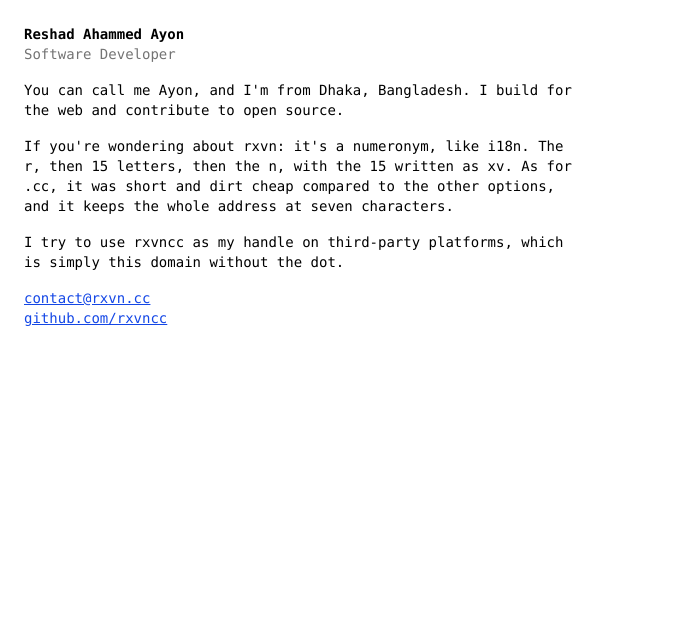
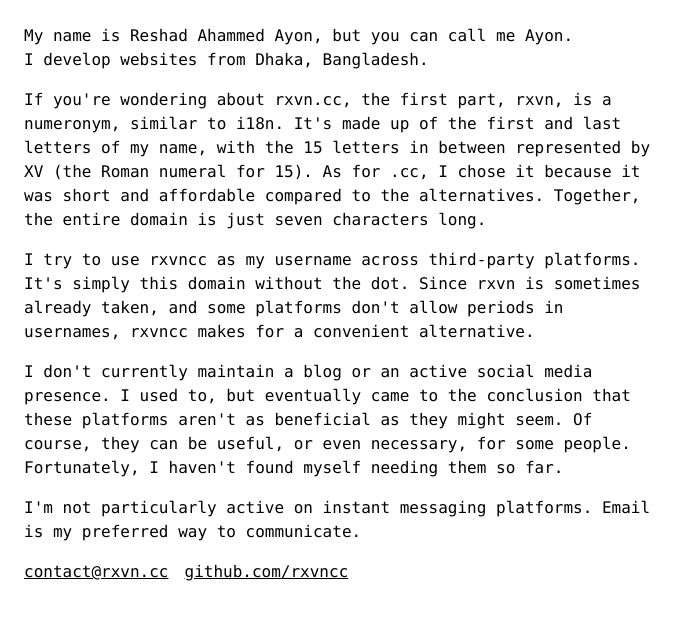
Before and after one commit to rxvncc/portfolio, an Astro site: page / in a window 1280 px wide. Shown: the whole page, without its empty margins (0-689 px from the left). Built offline with nearby package versions, Linux system fonts and the light colour scheme; Astro itself is replaced by a stand-in of ours.

Commit message:
Update homepage content and metadata

```diff
--- a/src/pages/index.astro
+++ b/src/pages/index.astro
@@ -2,7 +2,7 @@
 import "../styles/global.css";
 
 const description =
-  "Software developer from Dhaka, Bangladesh, building for the web and open source. Find my GitHub and email address here, plus the story behind the rxvn name.";
+  "Web developer from Dhaka, Bangladesh, building for the web and open source. Find my GitHub and email address here, and the story behind the domain name.";
 
 const schema = {
   "@context": "https://schema.org",
@@ -23,8 +23,8 @@ const schema = {
         name: "Reshad Ahammed Ayon",
         alternateName: ["rxvn", "rxvncc"],
         url: "https://rxvn.cc/",
-        description: "Software developer from Dhaka, Bangladesh.",
-        jobTitle: "Software Developer",
+        description: "Web developer from Dhaka, Bangladesh.",
+        jobTitle: "Web Developer",
         address: {
           "@type": "PostalAddress",
           addressLocality: "Dhaka",
@@ -48,7 +48,7 @@ const schema = {
   <head>
     <meta charset="utf-8" />
     <meta name="viewport" content="width=device-width, initial-scale=1.0" />
-    <title>Reshad Ahammed Ayon (rxvn)</title>
+    <title>rxvn.cc</title>
     <meta name="description" content={description} />
     <link rel="canonical" href="https://rxvn.cc/" />
     <meta name="color-scheme" content="light dark" />
@@ -64,7 +64,7 @@ const schema = {
     <meta property="og:image:height" content="630" />
     <meta
       property="og:image:alt"
-      content="Reshad Ahammed Ayon, Software Developer, rxvn.cc"
+      content="Reshad Ahammed Ayon, Web Developer, rxvn.cc"
     />
     <meta property="profile:first_name" content="Reshad" />
     <meta property="profile:last_name" content="Ahammed Ayon" />
@@ -85,39 +85,43 @@ const schema = {
       set:html={JSON.stringify(schema)}
     />
   </head>
-  <body class="m-0 min-h-dvh p-6 font-mono text-sm bg-white text-black dark:bg-black dark:text-white">
+  <body class="p-6 font-mono bg-white text-black dark:bg-black dark:text-white">
     <header>
-      <h1 class="font-bold">Reshad Ahammed Ayon</h1>
-      <p class="text-neutral-500 dark:text-neutral-400">Software Developer</p>
+      <p>My name is Reshad Ahammed Ayon, but you can call me Ayon.</p>
+      <p>I develop websites from Dhaka, Bangladesh.</p>
     </header>
     <main class="max-w-prose mt-4 space-y-4">
       <p>
-        You can call me Ayon, and I'm from Dhaka, Bangladesh. I build for the
-        web and contribute to open source.
+        If you're wondering about rxvn.cc, the first part, rxvn, is a numeronym,
+        similar to i18n. It's made up of the first and last letters of my name,
+        with the 15 letters in between represented by XV (the Roman numeral for
+        15). As for .cc, I chose it because it was short and affordable compared
+        to the alternatives. Together, the entire domain is just seven
+        characters long.
       </p>
       <p>
-        If you're wondering about rxvn: it's a numeronym, like i18n. The r, then
-        15 letters, then the n, with the 15 written as xv. As for .cc, it was
-        short and dirt cheap compared to the other options, and it keeps the
-        whole address at seven characters.
+        I try to use rxvncc as my username across third-party platforms. It's
+        simply this domain without the dot. Since rxvn is sometimes already
+        taken, and some platforms don't allow periods in usernames, rxvncc makes
+        for a convenient alternative.
       </p>
       <p>
-        I try to use rxvncc as my handle on third-party platforms, which is
-        simply this domain without the dot.
+        I don't currently maintain a blog or an active social media presence. I
+        used to, but eventually came to the conclusion that these platforms
+        aren't as beneficial as they might seem. Of course, they can be useful,
+        or even necessary, for some people. Fortunately, I haven't found myself
+        needing them so far.
+      </p>
+      <p>
+        I'm not particularly active on instant messaging platforms. Email is my
+        preferred way to communicate.
       </p>
     </main>
-    <footer class="mt-4 flex flex-col items-start">
-      <a
-        href="mailto:contact@rxvn.cc"
-        class="underline text-blue-700 dark:text-blue-400"
-      >
+    <footer class="mt-4 gap-4 flex flex-col sm:flex-row">
+      <a href="mailto:contact@rxvn.cc" class="underline">
         contact@rxvn.cc
       </a>
-      <a
-        href="https://github.com/rxvncc"
-        rel="me"
-        class="underline text-blue-700 dark:text-blue-400"
-      >
+      <a href="https://github.com/rxvncc" rel="me" class="underline">
         github.com/rxvncc
       </a>
     </footer>
```
